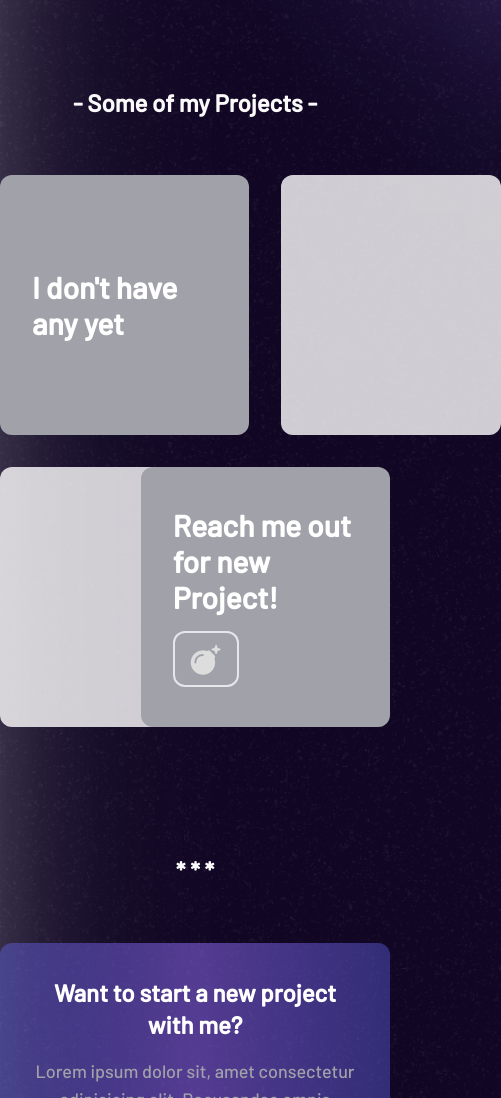
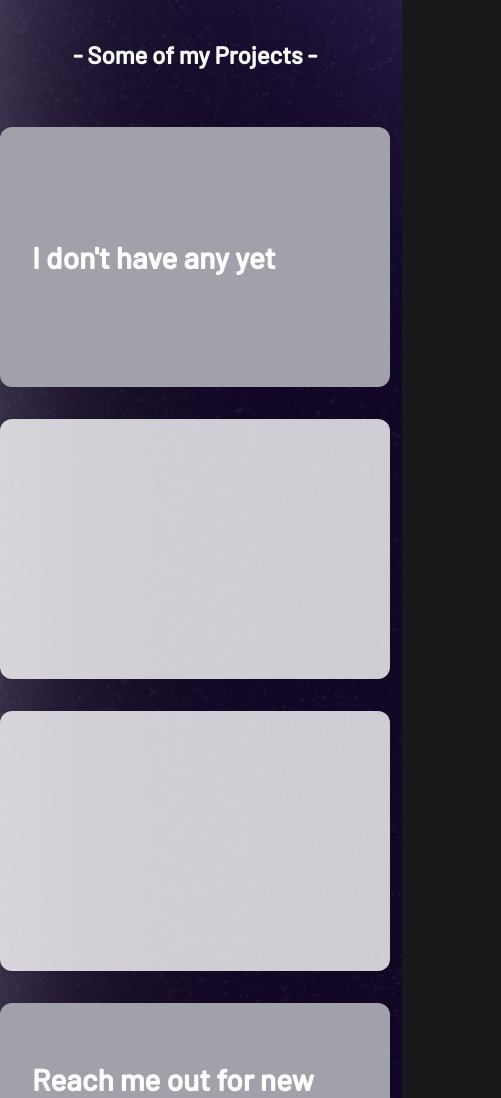
Before and after one commit to MelfiraSyahnaz/Personal-site, a website built with Vite: page index.html in a window 390 px wide. Shown: the part 902-2000 px from the top of the page, 501 px wide, since content can reach past the window. Built offline with nearby package versions, Linux system fonts and the light colour scheme.

Commit message:
add responsiveness

```diff
--- a/index.html
+++ b/index.html
@@ -31,7 +31,7 @@
     </section>
 
     <section>
-      <main class="max-w-3xl m-auto my-12 flex flex-col items-center text-center ">
+      <main class="max-w-3xl m-10 lg:m-auto lg:my-12 flex flex-col items-center text-center ">
         <div>
             <img class="rounded-full my-4" src="/ava.png" width="250" height="250" alt="">
           </div>
@@ -52,9 +52,9 @@
         <h3 class="my-14 text-center">- Some of my Projects -</h3>
       </div>
 
-      <main class="max-w-3xl m-auto my-12 flex flex-col items-center " >
-        <div class="grid grid-cols-3 gap-8">
-        <div class="card col-span-2 hover:bg-zinc-800 text-3xl text-white font-bold flex flex-col justify-center ">
+      <main class="max-w-3x m-10 lg:m-auto lg:my-12 flex flex-col items-center " >
+        <div class="grid grid-cols-1 lg:grid-cols-3 gap-8">
+        <div class="card col-span-1 lg:col-span-2 hover:bg-zinc-800 text-3xl text-white font-bold flex flex-col justify-center ">
         <div>
           I don't have any yet
         </div>
@@ -63,7 +63,7 @@
         </div>
         <div class="card bg-white/80 hover:bg-zinc-800">
         </div>
-        <div class="card col-span-2 hover:bg-zinc-800 text-3xl text-white font-bold flex flex-col justify-center space-y-4">
+        <div class="card col-span-1 lg:col-span-2 hover:bg-zinc-800 text-3xl text-white font-bold flex flex-col justify-center space-y-4">
           <div>
             Reach me out for new Project!
           </div>
```
